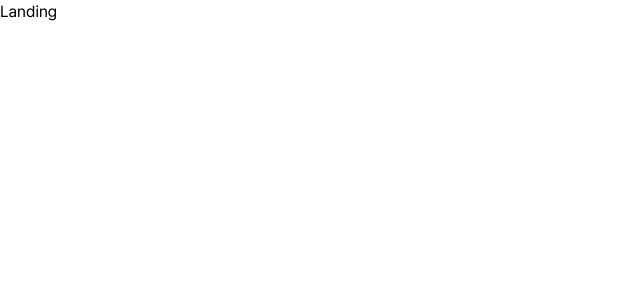
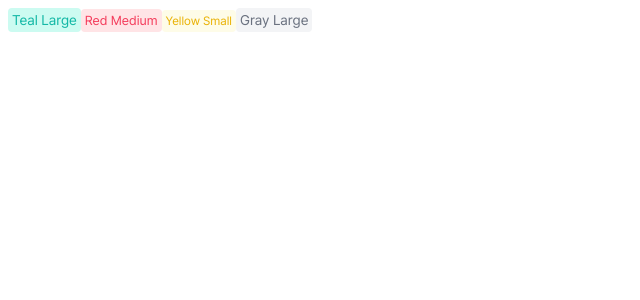
Before and after one commit to tikkle-a501/tikkle, a Next.js app in the folder front/tikkle/: page / in a window 1280 px wide. Shown: the top 300 px of the page, without its empty margins (0-640 px from the left). Built offline with nearby package versions, Linux system fonts and the light colour scheme.

Commit message:
S11P21A501-40 feat: 뱃지 컴포넌트 제작 - 사이즈 3종, 컬러 4종 props로 받을 수 있도록 제작

```diff
--- a/front/tikkle/src/app/page.tsx
+++ b/front/tikkle/src/app/page.tsx
@@ -1,3 +1,20 @@
+import Badge from "@/components/badge/Badge";
+
 export default function Landing() {
-  return <div>Landing</div>;
+  return (
+    <div className="space-y-4 p-8">
+      <Badge size="l" color="teal">
+        Teal Large
+      </Badge>
+      <Badge size="m" color="red">
+        Red Medium
+      </Badge>
+      <Badge size="s" color="yellow">
+        Yellow Small
+      </Badge>
+      <Badge size="l" color="gray">
+        Gray Large
+      </Badge>
+    </div>
+  );
 }
--- /dev/null
+++ b/front/tikkle/src/components/badge/Badge.tsx
@@ -0,0 +1,28 @@
+interface BadgeProps {
+  size: "l" | "m" | "s";
+  color: "teal" | "red" | "yellow" | "gray";
+  children: React.ReactNode;
+}
+
+const Badge: React.FC<BadgeProps> = ({ size, color, children }) => {
+  const sizeClasses = {
+    l: "p-4 text-14 rounded-4",
+    m: "p-4 text-13 rounded-4",
+    s: "p-4 text-12 rounded-4",
+  };
+
+  const colorClasses = {
+    teal: "text-teal500 bg-teal100",
+    red: "text-rose500 bg-rose100",
+    yellow: "text-yellow500 bg-yellow50",
+    gray: "text-coolGray500 bg-coolGray100",
+  };
+
+  return (
+    <span className={`${sizeClasses[size]} ${colorClasses[color]}`}>
+      {children}
+    </span>
+  );
+};
+
+export default Badge;
```
Also changed, not shown: 1 other file (tests, documents, lock files or other folders).
